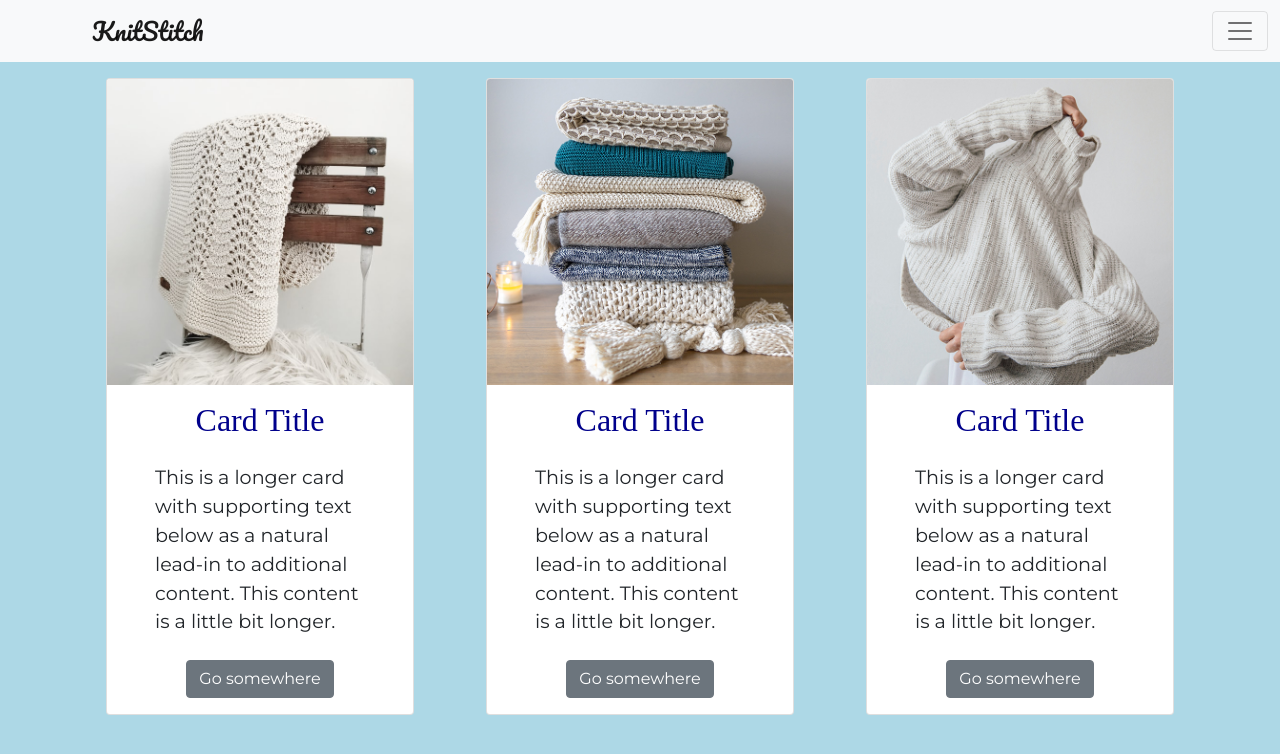
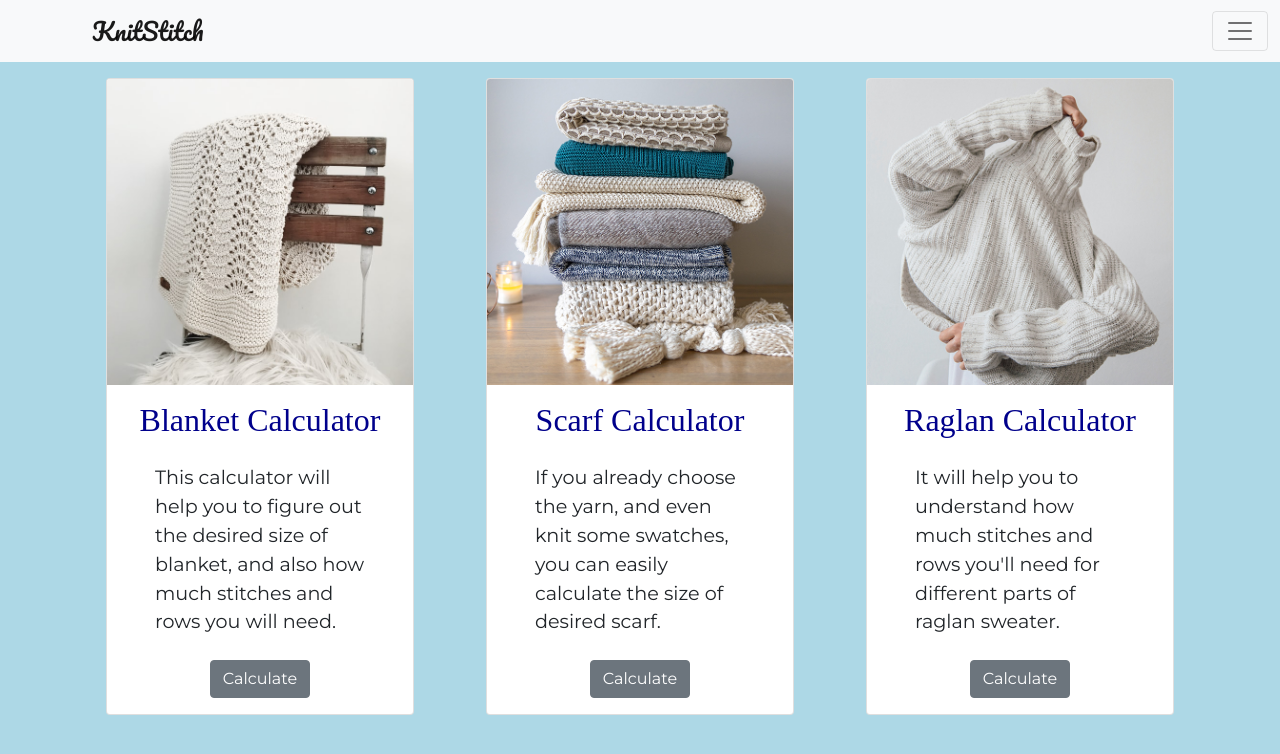
Before and after one commit to evoloshchenko/blanket-calc, a React (Create React App) app: page / in a window 1280 px wide. Shown: the top 754 px of the page. Built offline with nearby package versions, Linux system fonts and the light colour scheme.

Commit message:
Added pages for different calculators.

```diff
--- a/package.json
+++ b/package.json
@@ -11,6 +11,7 @@
     "react": "^18.2.0",
     "react-bootstrap": "^2.4.0",
     "react-dom": "^18.2.0",
+    "react-router-dom": "^6.3.0",
     "react-scripts": "5.0.1",
     "sass": "^1.53.0",
     "styled-component": "^2.8.0",
--- a/src/App.js
+++ b/src/App.js
@@ -1,16 +1,27 @@
-import BlanketSize from "./pages/BlanketSize";
+import BlanketSize from "./components/BlanketSize";
 import GridCards from "./components/GridCards";
 import Cards from "./components/Cards";
+//Pages
+import HomePage from "./pages/HomePage";
+import BlanketPage from "./pages/BlanketPage";
+import ScarfPage from "./pages/ScarfPage";
+import RaglanPage from "./pages/RaglanPage";
 //Styles
 import "./styles/_app.scss";
 import NavBar from "./components/Nav";
+//Route
+import { Routes, Route } from "react-router-dom";
 
 function App() {
   return (
     <div className="App">
       <NavBar />
-      <Cards />
-      {/* <BlanketSize /> */}
+      <Routes>
+        <Route path="/" exact element={<HomePage />} />
+        <Route path="/blanket" exact element={<BlanketPage />} />
+        <Route path="/scarf" exact element={<ScarfPage />} />
+        <Route path="/raglan" exact element={<RaglanPage />} />
+      </Routes>
     </div>
   );
 }
--- a/src/components/Cards.js
+++ b/src/components/Cards.js
@@ -1,5 +1,7 @@
 import GridCards from "./GridCards";
 import { Container, Row, Col } from "react-bootstrap";
+//Router
+import { Link } from "react-router-dom";
 //Styles
 import "../styles/_cards.scss";
 
@@ -8,18 +10,41 @@ import blanketImg from "../img/blanket1.jpg";
 import raglanImg from "../img/raglan.jpg";
 import scarfImg from "../img/scarf.jpg";
 
+//Added a text for calculators
+const BlanketText =
+  "This calculator will help you to figure out the desired size of blanket, and also how much stitches and rows you will need.";
+const ScarfText =
+  "If you already choose the yarn, and even knit some swatches, you can easily calculate the size of desired scarf.";
+const RaglanText =
+  "It will help you to understand how much stitches and rows you'll need for different parts of raglan sweater.";
+
 function Cards() {
   return (
     <Container>
       <Row>
         <Col className="col-md-4">
-          <GridCards imgsrc={blanketImg} />
+          <GridCards
+            imgsrc={blanketImg}
+            title="Blanket Calculator"
+            text={BlanketText}
+            link="/blanket"
+          />
         </Col>
         <Col className="col-md-4">
-          <GridCards imgsrc={scarfImg} />
+          <GridCards
+            imgsrc={scarfImg}
+            title="Scarf Calculator"
+            text={ScarfText}
+            link="/scarf"
+          />
         </Col>
         <Col className="col-md-4">
-          <GridCards imgsrc={raglanImg} />
+          <GridCards
+            imgsrc={raglanImg}
+            title="Raglan Calculator"
+            text={RaglanText}
+            link="/raglan"
+          />
         </Col>
       </Row>
     </Container>
--- a/src/components/GridCards.js
+++ b/src/components/GridCards.js
@@ -1,4 +1,5 @@
 import { Card, Col, Row, Button } from "react-bootstrap";
+import { Link } from "react-router-dom";
 
 function GridCards(props) {
   return (
@@ -12,14 +13,15 @@ function GridCards(props) {
               // data-src="holder.js/100px160"
             />
             <Card.Body>
-              <Card.Title className="title">Card Title</Card.Title>
-              <Card.Text>
-                This is a longer card with supporting text below as a natural
-                lead-in to additional content. This content is a little bit
-                longer.
-              </Card.Text>
+              <Card.Title className="title">{props.title}</Card.Title>
+              <Card.Text> {props.text}</Card.Text>
               <div className="text-center">
-                <Button variant="secondary">Go somewhere</Button>
+                {/* <Button href={props.link} variant="secondary">
+                  Calculate
+                </Button> */}
+                <Link to={props.link} className="btn btn-secondary">
+                  Calculate
+                </Link>
               </div>
             </Card.Body>
           </Card>
--- a/src/components/Nav.js
+++ b/src/components/Nav.js
@@ -1,3 +1,4 @@
+//Bootstrap
 import Button from "react-bootstrap/Button";
 import Container from "react-bootstrap/Container";
 import Form from "react-bootstrap/Form";
@@ -5,9 +6,12 @@ import Nav from "react-bootstrap/Nav";
 import Navbar from "react-bootstrap/Navbar";
 import NavDropdown from "react-bootstrap/NavDropdown";
 import Offcanvas from "react-bootstrap/Offcanvas";
-import BlanketSize from "../pages/BlanketSize";
+import BlanketSize from "./BlanketSize";
+//Animation
 import { fadeIn } from "../animations";
 import { motion } from "framer-motion";
+//Router
+import {} from "react-router-dom";
 
 function NavBar() {
   return (
@@ -16,7 +20,7 @@ function NavBar() {
         <motion.div variants={fadeIn} initial="hidden" animate="show">
           <Navbar key={expand} bg="light" expand={expand} className="mb-3">
             <Container fluid>
-              <Navbar.Brand className="logo" href="#">
+              <Navbar.Brand className="logo" href="/">
                 KnitStitch
               </Navbar.Brand>
               <Navbar.Toggle
@@ -34,11 +38,10 @@ function NavBar() {
                 </Offcanvas.Header>
                 <Offcanvas.Body>
                   <Nav className="justify-content-end flex-grow-1 pe-3">
-                    <Nav.Link href="#action1">
-                      Home
-                    </Nav.Link>
-                    <Nav.Link href="#action2">Link</Nav.Link>
-                    <NavDropdown
+                    <Nav.Link href="/blanket">Blanket Calculator</Nav.Link>
+                    <Nav.Link href="/scarf">Scarf Calculator</Nav.Link>
+                    <Nav.Link href="/raglan">Raglan Calculator</Nav.Link>
+                    {/* <NavDropdown
                       title="Dropdown"
                       id={`offcanvasNavbarDropdown-expand-${expand}`}
                     >
@@ -52,7 +55,7 @@ function NavBar() {
                       <NavDropdown.Item href="#action5">
                         Something else here
                       </NavDropdown.Item>
-                    </NavDropdown>
+                    </NavDropdown> */}
                   </Nav>
                   <Form className="d-flex">
                     <Form.Control
@@ -61,7 +64,7 @@ function NavBar() {
                       className="me-2"
                       aria-label="Search"
                     />
-                    <Button variant="outline-success">Search</Button>
+                    <Button variant="outline-primary">Search</Button>
                   </Form>
                 </Offcanvas.Body>
               </Navbar.Offcanvas>
--- a/src/index.js
+++ b/src/index.js
@@ -1,12 +1,15 @@
-import React from 'react';
-import ReactDOM from 'react-dom/client';
-import App from './App';
-import reportWebVitals from './reportWebVitals';
+import React from "react";
+import ReactDOM from "react-dom/client";
+import App from "./App";
+import reportWebVitals from "./reportWebVitals";
+import { BrowserRouter } from "react-router-dom";
 
-const root = ReactDOM.createRoot(document.getElementById('root'));
+const root = ReactDOM.createRoot(document.getElementById("root"));
 root.render(
   <React.StrictMode>
-    <App />
+    <BrowserRouter>
+      <App />
+    </BrowserRouter>
   </React.StrictMode>
 );
 
--- /dev/null
+++ b/src/pages/BlanketPage.js
@@ -0,0 +1,7 @@
+import BlanketSize from "../components/BlanketSize";
+
+const BlanketPage = () => {
+  return <BlanketSize />;
+};
+
+export default BlanketPage;
--- /dev/null
+++ b/src/pages/HomePage.js
@@ -0,0 +1,10 @@
+import Cards from "../components/Cards";
+import BlanketSize from "../components/BlanketSize";
+
+const HomePage = () => {
+  return (
+    <Cards/>
+  );
+};
+
+export default HomePage;
--- /dev/null
+++ b/src/pages/RaglanPage.js
@@ -0,0 +1,7 @@
+const RaglanPage = () => {
+    return (
+        <div>Raglan Page</div>
+    )
+}
+
+export default RaglanPage;
--- /dev/null
+++ b/src/pages/ScarfPage.js
@@ -0,0 +1,5 @@
+const ScarfPage = () => {
+  return <div>Scarf Page</div>;
+};
+
+export default ScarfPage;
```
Also changed, not shown: src/components/BlanketSize.js (renamed from src/pages/BlanketSize.js), 1 other file (tests, documents, lock files or other folders).
